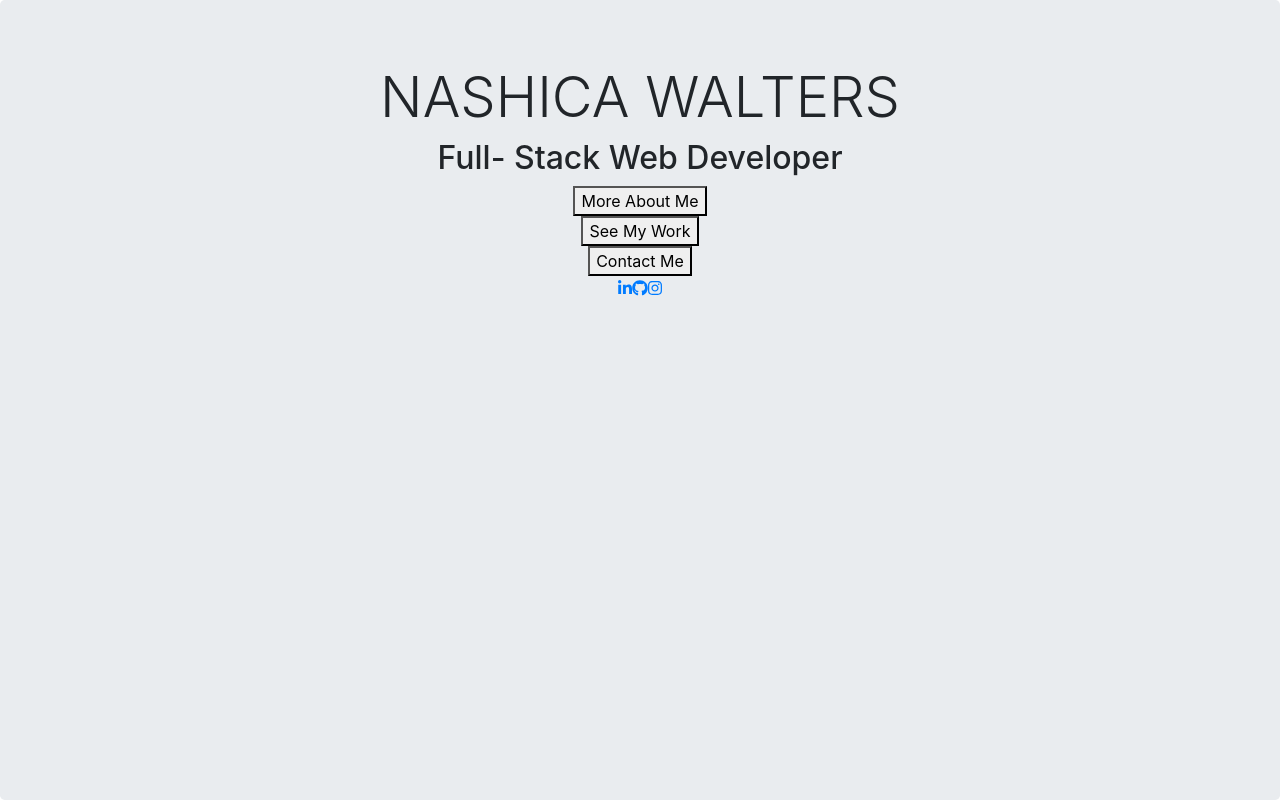
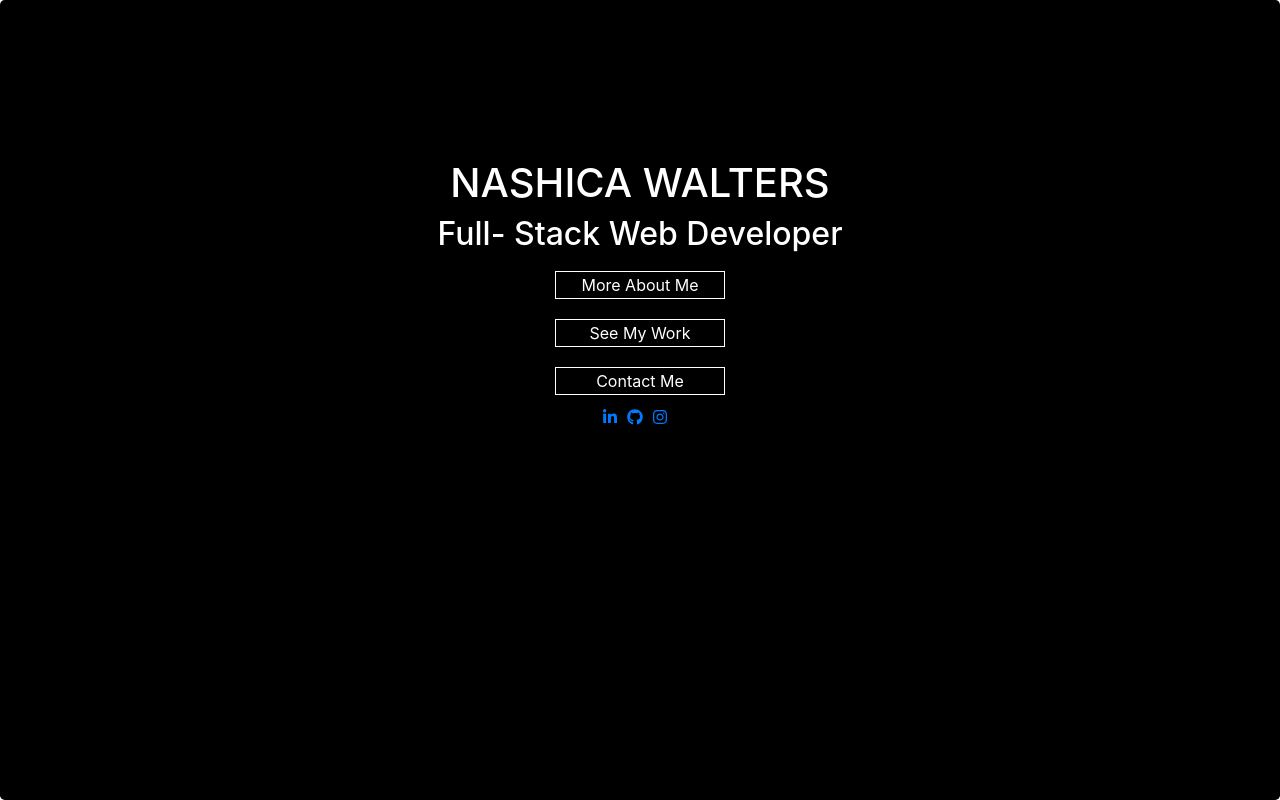
Before and after one commit to nashwalters/portfolio-react, a React (Create React App) app: page / in a window 1280 px wide. Built offline with nearby package versions, Linux system fonts and the light colour scheme.

Commit message:
Added General styles to each page.

```diff
--- a/src/App.js
+++ b/src/App.js
@@ -5,7 +5,7 @@ import Header from "./components/Header";
 import About from "./components/About";
 import Skills from "./components/Skills";
 import Projects from "./components/Projects";
-import Contact from "./components/Contact"
+import Contact from "./components/Contact";
 
 
 function App() {
@@ -15,7 +15,7 @@ function App() {
             <div className="Content">
                 <Switch>
                     <Route exact path="/">
-                        <Header/>
+                        <Header />
                     </Route>
                     <Route path="/about">
                         <About/>
--- a/src/components/About.js
+++ b/src/components/About.js
@@ -2,26 +2,27 @@ import React from "react";
 import Navbar from "./Navbar";
 import { Link } from 'react-router-dom';
 import "bootstrap/dist/css/bootstrap.min.css";
+import "../style/About.css"
 
 const About = () => {
     return (
         <main>
             <Navbar />
-            <section class= "container">
-                <div class="row justify-content-between">
-                    <div class="col-lg-4 text-center">
-                        <img src={`${process.env.PUBLIC_URL}/img/nash1.jpg`} alt="nash"/>
+            <section className= "container">
+                <div className="row justify-content-between">
+                    <div className="col-lg-4 text-center">
+                        <img src={`${process.env.PUBLIC_URL}/img/nash1.jpg`} className="photo" alt="nash"/>
                     </div>
-                    <div class="col-lg-7">
-                        <h3 class="text-center">About Me</h3>
-                        <h6 class="text-center text"> I'm Nashica, an Ontario based Junior Full- Stack Developer.</h6>
+                    <div className="col-lg-7">
+                        <h3 className="text-center">About Me</h3>
+                        <h6 className="text-center text"> I'm Nashica, an Ontario based Junior Full- Stack Developer.</h6>
                         <p>I create beautiful and functional websites. I love working in the area of responsive design.</p>
                         <p>My unique background in the Hospitality and Retail Management gives me an edge as I know the importance of delivering a superior product with excellent customer service. </p>
                         <p>Interested in working together? Take a look at my most recent projects. Please feel free to contact me for projects and collaborations. </p>
-                    <div class="text-center">
+                    <div className="text-center">
                         <Link to={`${process.env.PUBLIC_URL}img/Nashica -Walters-Resume.docx.pdf`} target="_blank"><button class="nav-btn link link-btn">Check out my CV</button></Link>
-                        <Link to="/projects"><button class=" nav-btn link link-btn">Projects</button></Link>
-                        <Link to="/contact"><button class=" nav-btn link link-btn">Contact Me</button></Link>
+                        <Link to="/projects"><button className=" nav-btn link link-btn">Projects</button></Link>
+                        <Link to="/contact"><button className=" nav-btn link link-btn">Contact Me</button></Link>
                     </div>
                     </div>
                 </div>
--- a/src/components/Contact.js
+++ b/src/components/Contact.js
@@ -2,6 +2,7 @@ import React from "react";
 import Navbar from "./Navbar";
 import "bootstrap/dist/css/bootstrap.min.css";
 import { Link } from 'react-router-dom';
+import "../style/Style.css"
 
 const Contact = () => {
     return (
--- a/src/components/Header.js
+++ b/src/components/Header.js
@@ -1,22 +1,23 @@
 import React from 'react';
 import "bootstrap/dist/css/bootstrap.min.css";
 import { Link } from 'react-router-dom';
+import "../style/Header.css"
 
 const Header = () => {
     return (
         <main className="jumbotron vh-100 mb-0 bg-color">
             <div className="container vertical-center">
-                <h1 className="display-4 display">NASHICA WALTERS</h1>
+                <h1 className=" display">NASHICA WALTERS</h1>
                 <h2 className="display">Full- Stack Web Developer</h2>
                 <nav className="nav flex-column">
                     <Link to="/about"><button className="nav-btn">More About Me</button></Link>
                     <Link to="/projects"><button className="nav-btn">See My Work</button></Link>
                     <Link to="/contact"><button className="nav-btn">Contact Me</button></Link>
                 </nav>
-                <ul class="nav justify-content-center">
-                    <li class="nav-item"><Link to={{ pathname: "https://www.linkedin.com/in/nashica-walters/"}} target="_blank"><i class="fab fa-linkedin-in"></i></Link></li>
-                    <li class="nav-item"><Link to={{ pathname: "https://github.com/nashwalters" }} target="_blank"><i class="fab fa-github"></i></Link> </li>
-                    <li class="nav-item"><Link to={{ pathname: "https://www.instagram.com/nbryce_/" }}  target="_blank"><i class="fab fa-instagram"></i></Link> </li>
+                <ul className="nav justify-content-center">
+                    <li className="nav-item"><Link to={{ pathname: "https://www.linkedin.com/in/nashica-walters/"}} target="_blank"><i className="fab fa-linkedin-in"></i></Link></li>
+                    <li className="nav-item"><Link to={{ pathname: "https://github.com/nashwalters" }} target="_blank"><i className="fab fa-github"></i></Link> </li>
+                    <li className="nav-item"><Link to={{ pathname: "https://www.instagram.com/nbryce_/" }}  target="_blank"><i className="fab fa-instagram"></i></Link> </li>
                 </ul>
             </div>
         </main>
--- a/src/components/Navbar.js
+++ b/src/components/Navbar.js
@@ -1,10 +1,10 @@
 import React from 'react';
 import "bootstrap/dist/css/bootstrap.min.css";
 import { Link } from 'react-router-dom';
-
+import "../style/Navbar.css"
 const Navbar = () => {
     return (
-        <nav className="navbar navbar-expand-lg navbar-light bg-light">
+        <nav className="navbar navbar-expand-lg navbar-light bg-dark">
             <button className="navbar-toggler" type="button" data-toggle="collapse" data-target="#navbarNav" aria-controls="navbarNav" aria-expanded="false" aria-label="Toggle navigation">
                 <span className="navbar-toggler-icon"></span>
             </button>
--- a/src/components/Projects.js
+++ b/src/components/Projects.js
@@ -16,7 +16,7 @@ const Projects = () => {
                         </div>
                     </div>
                 </div>
-                <div className="row" id="gallery">
+                <div className="row gallery">
                     <div className="col-12 col-sm-6 col-lg-4">
                         <h3 className="center">SPLI₮ISH</h3>
                         <img className="w-100" src={`${process.env.PUBLIC_URL}/img/splitish.png`} alt="splitish app"/>
--- a/src/components/Skills.js
+++ b/src/components/Skills.js
@@ -1,6 +1,7 @@
 import React from "react";
 import "bootstrap/dist/css/bootstrap.min.css";
 import Navbar from "./Navbar";
+import "../style/Style.css"
 
 const Skills = () => {
     return (
--- /dev/null
+++ b/src/style/About.css
@@ -0,0 +1,8 @@
+.photo {
+    margin-top:50px;
+    height: 400px;
+    width: 350px;
+}
+.text-center {
+    margin-top: 50px;
+}
--- /dev/null
+++ b/src/style/Header.css
@@ -0,0 +1,34 @@
+.jumbotron {
+    background-color: Black !important;
+
+}
+.vertical-center {
+    text-align: center !important;
+    padding: 5.938rem;
+}
+.display {
+    font-weight: 500;
+    color:white;
+}
+.nav-btn {
+    margin-top: 0.625rem ;
+    margin-bottom: 0.625rem;
+    width: 10.625rem;
+    color: white;
+    border: 0.063rem solid white;
+    outline: none;
+    background-color: transparent;
+}
+.nav-btn:hover {
+    color:orange;
+    border: 0.063rem solid orange;
+    outline: none;
+}
+.nav-item {
+    padding-right: 0.625rem;
+}
+.tsparticles-canvas-el {
+    position: absolute;
+    height: 100vh;
+
+}
--- /dev/null
+++ b/src/style/Navbar.css
@@ -0,0 +1,6 @@
+.bg-dark {
+    background-color: Black  !important ;
+}
+li {
+    padding-right: 50px;
+}
--- /dev/null
+++ b/src/style/Style.css
@@ -0,0 +1,34 @@
+/*Skills section */
+.logo {
+    margin-top: 5px;
+    margin-bottom: 5px;
+    height: 130px;
+    width: 130px;
+}
+.img-shape {
+    border-radius: 50%;
+}
+/*Skills section end*/
+/*Projects section*/
+.main-title {
+    text-align: center;
+}
+.center{
+    text-align: center;
+}
+.gallery img{
+    height: 240px;
+    width: 240px;
+    margin-top: 15px;
+    margin-bottom: 10px;
+    box-shadow:1px 1px 3px 3px #888888;
+}
+/*Projects section end*/
+/*Contact section*/
+.contact-info-items{
+    color: lightgray;
+    list-style-type: none;
+    margin-bottom: 5px;
+    padding: 10px;
+}
+/*Contact section end*/
```
Also changed, not shown: src/style/Skills.css (added, +9 -0 lines), 1 other file (tests, documents, lock files or other folders).
